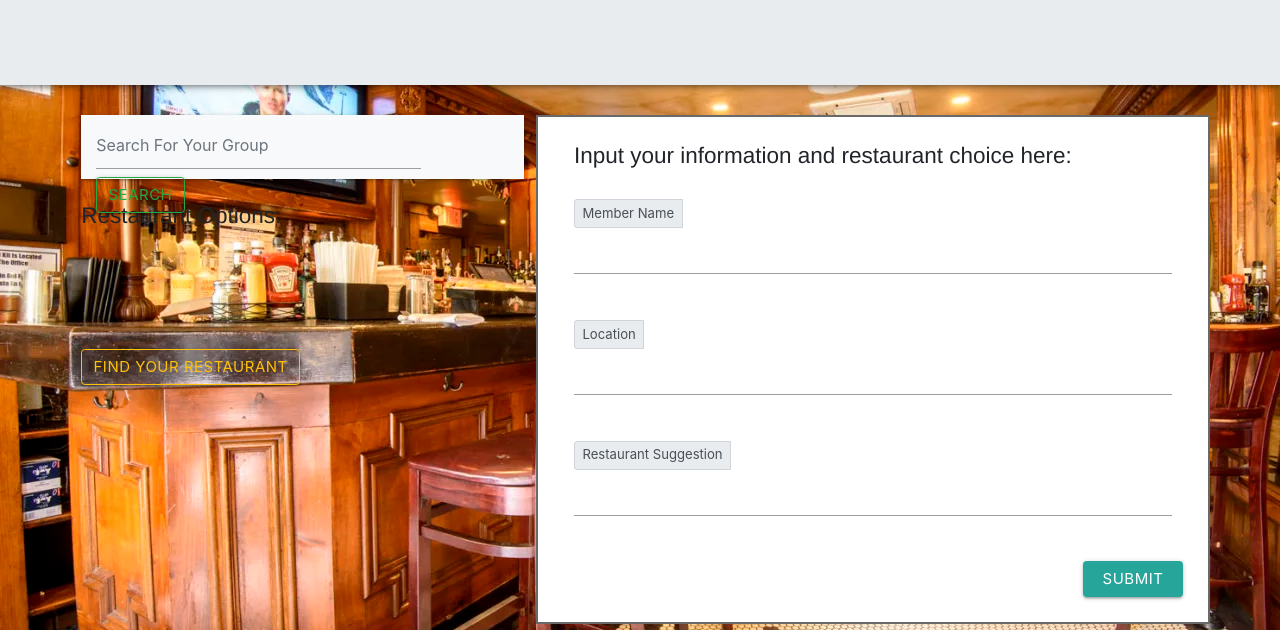
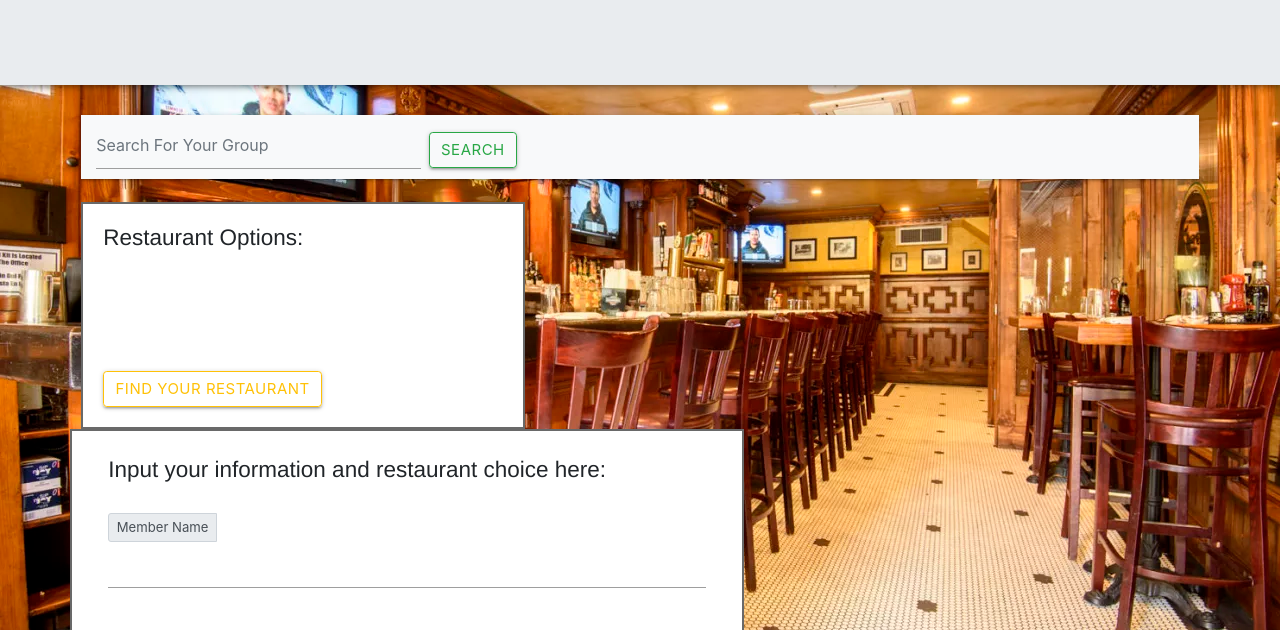
Before and after one commit to a-murph/Project-2, a website: page public/app.html in a window 1280 px wide. Shown: the part 980-1610 px from the top of the page. Drawn offline with nearby package versions, Linux system fonts and the light colour scheme.

Commit message:
more tinkering

```diff
--- a/public/app.html
+++ b/public/app.html
@@ -26,7 +26,7 @@
 					</div>
 					</div>
 				</div>
-		<!--Group name container-->
+
 
 		<!-- Jumbotron-->
 		<div id="head" class="jumbotron  z-depth-2 rounded-0">
@@ -59,7 +59,7 @@
 						<nav class="navbar navbar-light bg-light">
 								<form class="form-inline">
 								  <input class="form-control mr-sm-2" type="search" placeholder="Search For Your Group" aria-label="Search" id="groupInput">
-								  <button class="btn btn-outline-success my-2 my-sm-0" type="submit" id="groupSearch">Search</button>
+								  <button class="btn btn-outline-success my-2 my-sm-0 fontText" type="submit" id="groupSearch">Search</button>
 								</form>
 							  </nav>
 							  <br>
--- a/public/style.css
+++ b/public/style.css
@@ -19,6 +19,12 @@
 
 #group{
  float: left;
+ background-color:white;
+ width:444px;
+ padding: 20px;
+ border-style: solid;
+    border-color: dimgrey;
+    border-width: 2px;
 
 
 }
```
